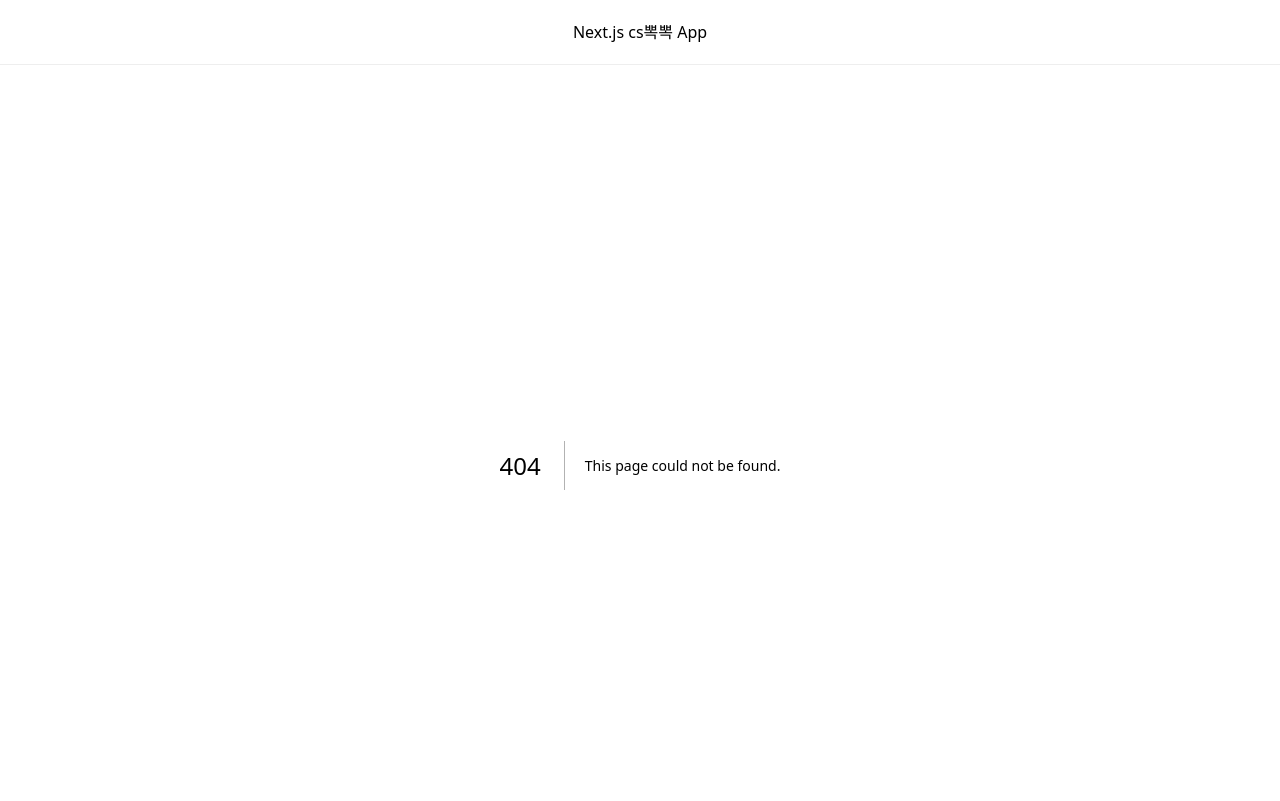
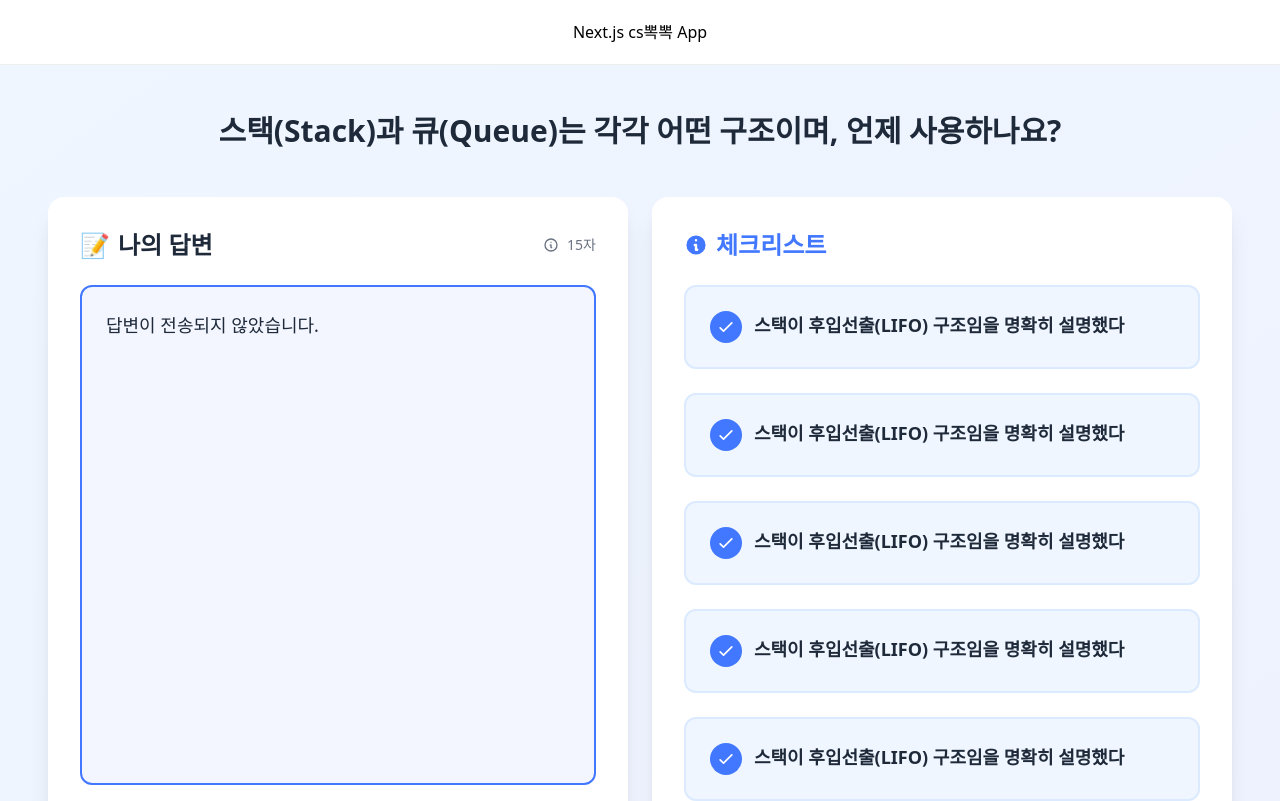
Before and after one commit to boostcampwm2025/web14-B4, a Next.js app in the folder frontend/: page /checkList in a window 1280 px wide. Before the commit this address had no page. Shown: the top 801 px of the page. Built offline with nearby package versions, Linux system fonts and the light colour scheme.

Commit message:
feat: STT 결과 출력 페이지 구현

```diff
--- /dev/null
+++ b/frontend/src/app/checkList/page.tsx
@@ -0,0 +1,180 @@
+'use client';
+
+import { useEffect, useState } from 'react';
+import Link from 'next/link';
+import { useRouter } from 'next/navigation';
+
+interface STTResponse {
+    text: string;
+}
+
+export default function ResultPage() {
+    const [result, setResult] = useState<STTResponse | null>(null);
+    const router = useRouter();
+    useEffect(() => {
+        // localStorage에서 결과 가져오기
+        const savedResult = localStorage.getItem('audioResult');
+        if (savedResult) {
+            setResult(JSON.parse(savedResult));
+        } else {
+            setResult({text: '답변이 전송되지 않았습니다.'});
+        }
+    }, [router]);
+
+    const handleCopy = () => {
+        if (result?.text) {
+            navigator.clipboard.writeText(result.text);
+            alert('텍스트가 복사되었습니다!');
+        }
+    };
+
+    const handleNewConversion = () => {
+        alert('생각 톡톡으로 이동 !');
+    };
+
+    if (!result) {
+        return (
+        <div className="min-h-screen bg-white flex items-center justify-center">
+            <div className="text-center">
+            <svg className="animate-spin h-12 w-12 mx-auto mb-4" style={{ color: '#4278FF' }} xmlns="http://www.w3.org/2000/svg" fill="none" viewBox="0 0 24 24">
+                <circle className="opacity-25" cx="12" cy="12" r="10" stroke="currentColor" strokeWidth="4"></circle>
+                <path className="opacity-75" fill="currentColor" d="M4 12a8 8 0 018-8V0C5.373 0 0 5.373 0 12h4zm2 5.291A7.962 7.962 0 014 12H0c0 3.042 1.135 5.824 3 7.938l3-2.647z"></path>
+            </svg>
+            <p className="text-gray-600">로딩 중...</p>
+            </div>
+        </div>
+        );
+    }
+
+    return (
+    <div className="min-h-screen bg-linear-to-br from-blue-50 to-indigo-50">
+      <div className="px-12 py-12">
+        <div className="max-w-[1600px] mx-auto">
+          {/* 헤더 */}
+          <div className="text-center mb-12">
+            <h3 className="text-3xl font-bold text-gray-800 mb-2 animate-fadeIn">
+              스택(Stack)과 큐(Queue)는 각각 어떤 구조이며, 언제 사용하나요?
+            </h3>
+          </div>
+
+          {/* 메인 콘텐츠 - 좌우 배치 */}
+          <div className="grid grid-cols-2 gap-6 mb-8">
+            {/* 왼쪽: 나의 답변 */}
+            <div className="bg-white rounded-2xl shadow-xl p-8 animate-fadeIn">
+              <div className="flex items-center justify-between mb-6">
+                <h2 className="text-2xl font-bold text-gray-800 flex items-center gap-2">
+                  <span className="text-2xl">📝</span>
+                  <span>나의 답변</span>
+                </h2>
+                <div className="flex items-center gap-2 text-sm text-gray-500">
+                  <svg className="w-4 h-4" fill="none" stroke="currentColor" viewBox="0 0 24 24">
+                    <path strokeLinecap="round" strokeLinejoin="round" strokeWidth={2} d="M13 16h-1v-4h-1m1-4h.01M21 12a9 9 0 11-18 0 9 9 0 0118 0z" />
+                  </svg>
+                  <span>{result.text.length}자</span>
+                </div>
+              </div>
+
+              <div className="rounded-xl p-6 border-2 mb-6 min-h-[500px]" style={{ backgroundColor: '#4278FF10', borderColor: '#4278FF' }}>
+                <p className="text-gray-800 text-lg leading-relaxed whitespace-pre-wrap">
+                  {result.text}
+                </p>
+              </div>
+            </div>
+
+            {/* 오른쪽: 다음 단계 체크리스트 */}
+            <div className="bg-white rounded-2xl shadow-xl p-6 md:p-8 animate-fadeIn flex flex-col">
+              <h3 className="text-xl md:text-2xl font-bold mb-6 flex items-center gap-2" style={{ color: '#4278FF' }}>
+                <svg className="w-6 h-6" fill="currentColor" viewBox="0 0 20 20">
+                  <path fillRule="evenodd" d="M18 10a8 8 0 11-16 0 8 8 0 0116 0zm-7-4a1 1 0 11-2 0 1 1 0 012 0zM9 9a1 1 0 000 2v3a1 1 0 001 1h1a1 1 0 100-2v-3a1 1 0 00-1-1H9z" clipRule="evenodd" />
+                </svg>
+                체크리스트
+              </h3>
+
+              <div className="space-y-4 md:space-y-6 flex-grow">
+                <div className="bg-blue-50 rounded-xl p-4 md:p-6 border-2 border-blue-100 hover:border-blue-300 transition">
+                  <div className="flex items-start gap-3">
+                    <div className="flex-shrink-0 w-8 h-8 rounded-full flex items-center justify-center" style={{ backgroundColor: '#4278FF' }}>
+                      <svg className="w-5 h-5 text-white" fill="none" stroke="currentColor" viewBox="0 0 24 24">
+                        <path strokeLinecap="round" strokeLinejoin="round" strokeWidth={2} d="M5 13l4 4L19 7" />
+                      </svg>
+                    </div>
+                    <div>
+                      <h4 className="font-semibold text-gray-800 mb-1 text-base md:text-lg"> 스택이 후입선출(LIFO) 구조임을 명확히 설명했다</h4>
+                    </div>
+                  </div>
+                </div>
+
+                <div className="bg-blue-50 rounded-xl p-4 md:p-6 border-2 border-blue-100 hover:border-blue-300 transition">
+                  <div className="flex items-start gap-3">
+                    <div className="flex-shrink-0 w-8 h-8 rounded-full flex items-center justify-center" style={{ backgroundColor: '#4278FF' }}>
+                      <svg className="w-5 h-5 text-white" fill="none" stroke="currentColor" viewBox="0 0 24 24">
+                        <path strokeLinecap="round" strokeLinejoin="round" strokeWidth={2} d="M5 13l4 4L19 7" />
+                      </svg>
+                    </div>
+                    <div>
+                      <h4 className="font-semibold text-gray-800 mb-1 text-base md:text-lg"> 스택이 후입선출(LIFO) 구조임을 명확히 설명했다</h4>
+                    </div>
+                  </div>
+                </div>
+
+                <div className="bg-blue-50 rounded-xl p-4 md:p-6 border-2 border-blue-100 hover:border-blue-300 transition">
+                  <div className="flex items-start gap-3">
+                    <div className="flex-shrink-0 w-8 h-8 rounded-full flex items-center justify-center" style={{ backgroundColor: '#4278FF' }}>
+                      <svg className="w-5 h-5 text-white" fill="none" stroke="currentColor" viewBox="0 0 24 24">
+                        <path strokeLinecap="round" strokeLinejoin="round" strokeWidth={2} d="M5 13l4 4L19 7" />
+                      </svg>
+                    </div>
+                    <div>
+                      <h4 className="font-semibold text-gray-800 mb-1 text-base md:text-lg"> 스택이 후입선출(LIFO) 구조임을 명확히 설명했다</h4>
+                    </div>
+                  </div>
+                </div>
+                <div className="bg-blue-50 rounded-xl p-4 md:p-6 border-2 border-blue-100 hover:border-blue-300 transition">
+                  <div className="flex items-start gap-3">
+                    <div className="flex-shrink-0 w-8 h-8 rounded-full flex items-center justify-center" style={{ backgroundColor: '#4278FF' }}>
+                      <svg className="w-5 h-5 text-white" fill="none" stroke="currentColor" viewBox="0 0 24 24">
+                        <path strokeLinecap="round" strokeLinejoin="round" strokeWidth={2} d="M5 13l4 4L19 7" />
+                      </svg>
+                    </div>
+                    <div>
+                      <h4 className="font-semibold text-gray-800 mb-1 text-base md:text-lg"> 스택이 후입선출(LIFO) 구조임을 명확히 설명했다</h4>
+                    </div>
+                  </div>
+                </div>
+                <div className="bg-blue-50 rounded-xl p-4 md:p-6 border-2 border-blue-100 hover:border-blue-300 transition">
+                  <div className="flex items-start gap-3">
+                    <div className="flex-shrink-0 w-8 h-8 rounded-full flex items-center justify-center" style={{ backgroundColor: '#4278FF' }}>
+                      <svg className="w-5 h-5 text-white" fill="none" stroke="currentColor" viewBox="0 0 24 24">
+                        <path strokeLinecap="round" strokeLinejoin="round" strokeWidth={2} d="M5 13l4 4L19 7" />
+                      </svg>
+                    </div>
+                    <div>
+                      <h4 className="font-semibold text-gray-800 mb-1 text-base md:text-lg"> 스택이 후입선출(LIFO) 구조임을 명확히 설명했다</h4>
+                    </div>
+                  </div>
+                </div>
+              </div>
+            </div>
+          </div>
+
+          {/* 네비게이션 버튼 */}
+          <div className="flex flex-col sm:flex-row gap-3 md:gap-4 max-w-4xl mx-auto">
+            <Link
+              href="/practice"
+              className="flex-1 py-3 md:py-4 bg-white border-2 border-gray-200 text-gray-700 rounded-xl font-semibold hover:bg-gray-50 transition text-center flex items-center justify-center gap-2 text-sm md:text-base"
+            >
+              다시풀기
+            </Link>
+            <button
+              onClick={handleNewConversion}
+              className="flex-1 py-3 md:py-4 text-white rounded-xl font-semibold hover:opacity-90 transition flex items-center justify-center gap-2 text-sm md:text-base"
+              style={{ backgroundColor: '#4278FF' }}
+            >
+              다음
+            </button>
+          </div>
+        </div>
+      </div>
+    </div>
+  );
+}
```
